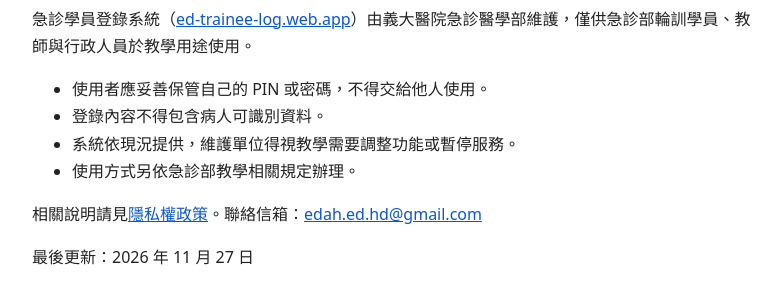
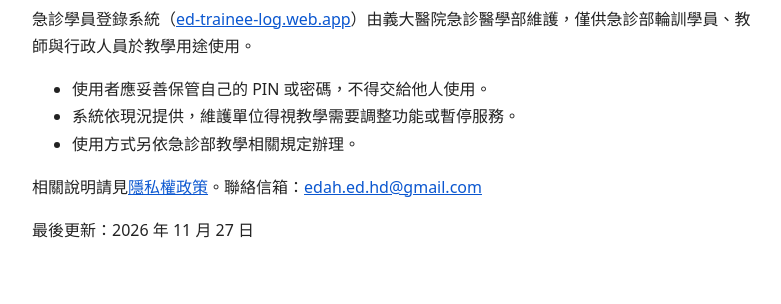
Before and after one commit to edah-ed-hd/ed-trainee-log-site, a plain HTML site: page terms.html in a window 1280 px wide. Shown: the part 110-414 px from the top of the page, without its empty margins (248-1029 px from the left). Drawn offline with Linux system fonts and the light colour scheme.

Commit message:
Remove patient identifiable information restriction
Removed a line stating that login content must not contain patient identifiable information.

```diff
--- a/terms.html
+++ b/terms.html
@@ -4,7 +4,6 @@
 <p>急診學員登錄系統（<a href="https://ed-trainee-log.web.app">ed-trainee-log.web.app</a>）由義大醫院急診醫學部維護，僅供急診部輪訓學員、教師與行政人員於教學用途使用。</p>
 <ul>
 <li>使用者應妥善保管自己的 PIN 或密碼，不得交給他人使用。</li>
-<li>登錄內容不得包含病人可識別資料。</li>
 <li>系統依現況提供，維護單位得視教學需要調整功能或暫停服務。</li>
 <li>使用方式另依急診部教學相關規定辦理。</li>
 </ul>
```
